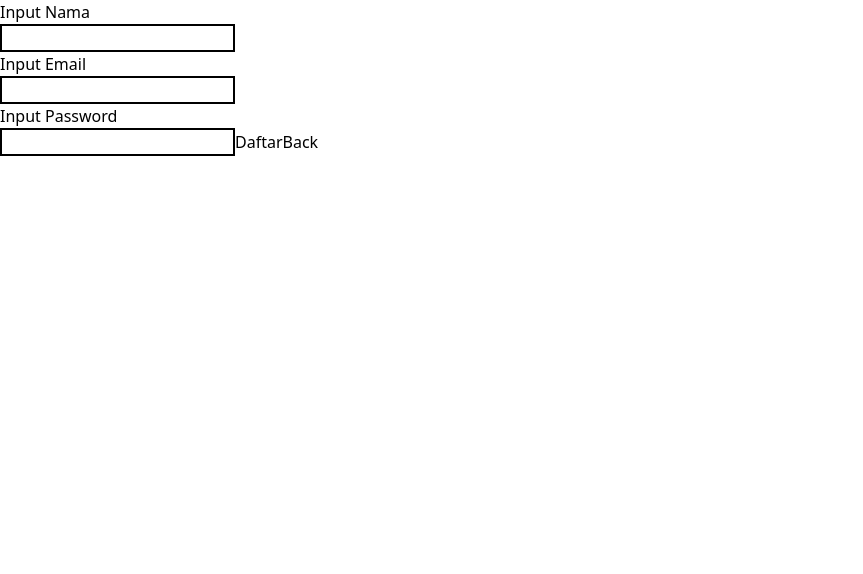
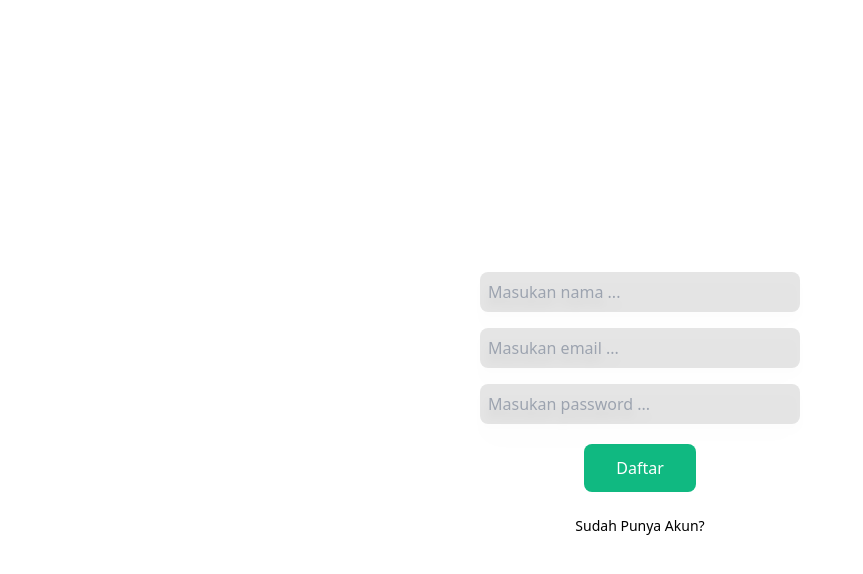
Before and after one commit to YusrilIhzaPrasetya/Rebels, a React (Create React App) app in the folder client/: page /register in a window 1280 px wide. Shown: the top 574 px of the page, without its empty margins (0-863 px from the left). Built offline with nearby package versions, Linux system fonts and the light colour scheme.

Commit message:
Merapikan Page Register Dan Home(Belum termasuk Optimisasi)

```diff
--- a/client/src/pages/Register.jsx
+++ b/client/src/pages/Register.jsx
@@ -27,20 +27,13 @@ function Register() {
     }
 
     return (
-        <div>
-            <form id="myform" action="registerUser" onSubmit={registerUser}>
-                {/* Untuk input nama */}
-                <p>Input Nama</p>
-                <input type="text" name="nama" className="border-black border-2"/>
-                {/* Untuk input email */}
-                <p>Input Email</p>
-                <input type="text" name="email" className="border-black border-2"/>
-                {/* Untuk input password */}
-                <p>Input Password</p>
-                <input type="password" name="password" className="border-black border-2"/>
-                <button type="submit" value="Submit Form" >Daftar</button>
-
-                <button><Link to="/">Back</Link></button>
+        <div className="flex justify-center items-center fixed w-screen h-screen">
+            <form id="myform" action="registerUser" onSubmit={registerUser} className="flex flex-col items-center">
+                <input type="text" placeholder="Masukan nama ..." name="nama" className="bg-black bg-opacity-10 border-none w-80 drop-shadow-xl p-2 rounded-lg my-2"/>
+                <input type="text" placeholder="Masukan email ..." name="email" className="bg-black bg-opacity-10 border-none w-80 drop-shadow-xl p-2 rounded-lg my-2"/>
+                <input type="password" placeholder="Masukan password ..." name="password" className="bg-black bg-opacity-10 border-none w-80 drop-shadow-xl p-2 rounded-lg my-2"/>
+                <button type="submit" value="Submit Form" className="border-transparent bg-green-500 text-white w-28 text-l p-3 rounded-lg mt-3" >Daftar</button>
+                <Link to="/login"><button className="text-sm mt-6 h-2">Sudah Punya Akun?</button></Link>
             </form>
         </div>
     )
--- a/client/src/style.css
+++ b/client/src/style.css
@@ -732,6 +732,14 @@ video {
   margin-right: 1.5rem;
 }
 
+.mt-3 {
+  margin-top: 0.75rem;
+}
+
+.mt-5 {
+  margin-top: 1.25rem;
+}
+
 .flex {
   display: flex;
 }
@@ -750,6 +758,10 @@ video {
 
 .h-screen {
   height: 100vh;
+}
+
+.h-2 {
+  height: 0.5rem;
 }
 
 .min-h-screen {
```
